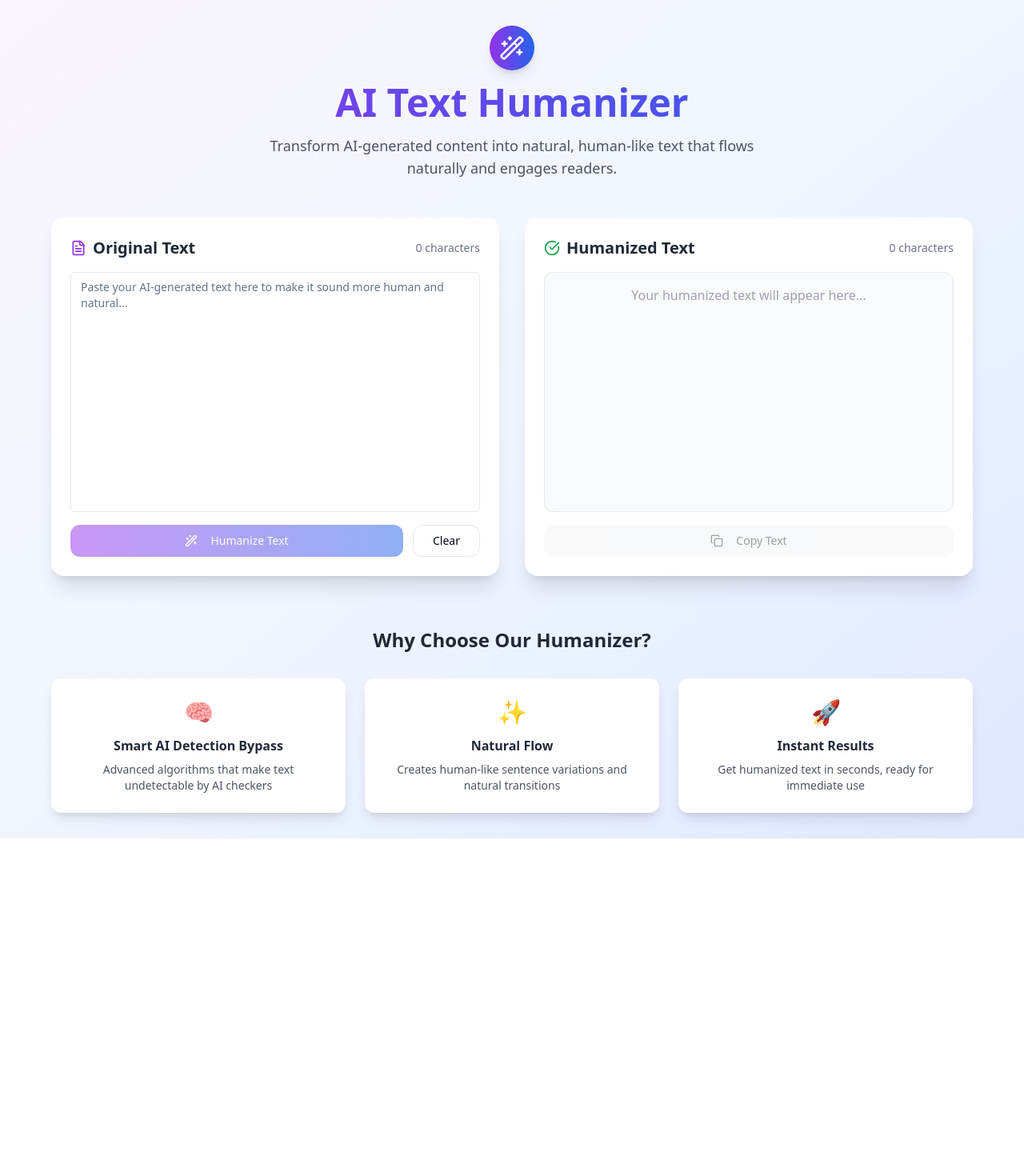
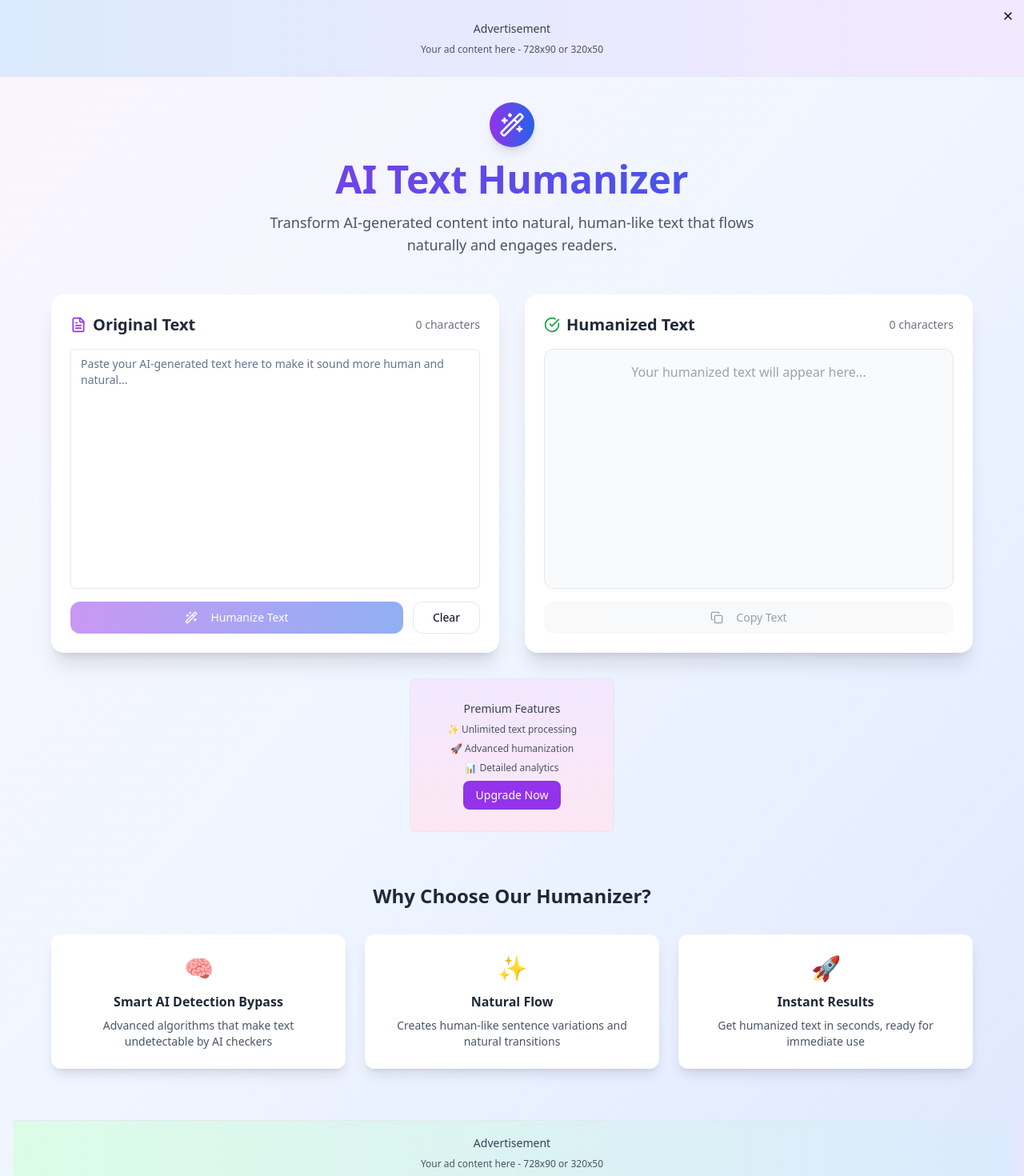
Before and after one commit to Erfantls/humanize-the-pharaoh, a React (Vite) app: page / in a window 1280 px wide. Shown: the top 1470 px of the page at 80% size. Before the commit the page ends 1048 px from the top, so only its background shows below. Built offline with nearby package versions, Linux system fonts and the light colour scheme.

Commit message:
Add popup ads for monetization
Implement popup ads to generate revenue.

```diff
--- /dev/null
+++ b/src/components/AdBanner.tsx
@@ -0,0 +1,58 @@
+
+import React from 'react';
+import { X } from 'lucide-react';
+
+interface AdBannerProps {
+  position: 'top' | 'bottom' | 'sidebar';
+  onClose?: () => void;
+}
+
+const AdBanner: React.FC<AdBannerProps> = ({ position, onClose }) => {
+  const getPositionClasses = () => {
+    switch (position) {
+      case 'top':
+        return 'w-full h-24 bg-gradient-to-r from-blue-100 to-purple-100 border-b';
+      case 'bottom':
+        return 'w-full h-20 bg-gradient-to-r from-green-100 to-blue-100 border-t';
+      case 'sidebar':
+        return 'w-64 h-48 bg-gradient-to-b from-purple-100 to-pink-100 border rounded-lg';
+      default:
+        return 'w-full h-20 bg-gray-100 border';
+    }
+  };
+
+  return (
+    <div className={`${getPositionClasses()} flex items-center justify-center relative animate-fade-in`}>
+      {onClose && (
+        <button
+          onClick={onClose}
+          className="absolute top-2 right-2 p-1 hover:bg-white/50 rounded-full transition-colors"
+        >
+          <X className="w-4 h-4" />
+        </button>
+      )}
+
+      <div className="text-center p-4">
+        <div className="text-sm font-medium text-gray-700 mb-2">
+          {position === 'sidebar' ? 'Premium Features' : 'Advertisement'}
+        </div>
+        <div className="text-xs text-gray-600">
+          {position === 'sidebar' ? (
+            <>
+              <div className="mb-2">✨ Unlimited text processing</div>
+              <div className="mb-2">🚀 Advanced humanization</div>
+              <div className="mb-2">📊 Detailed analytics</div>
+              <button className="bg-purple-600 text-white px-4 py-2 rounded-lg text-sm hover:bg-purple-700 transition-colors">
+                Upgrade Now
+              </button>
+            </>
+          ) : (
+            'Your ad content here - 728x90 or 320x50'
+          )}
+        </div>
+      </div>
+    </div>
+  );
+};
+
+export default AdBanner;
--- /dev/null
+++ b/src/components/PremiumModal.tsx
@@ -0,0 +1,68 @@
+
+import React from 'react';
+import { X, Check, Crown } from 'lucide-react';
+
+interface PremiumModalProps {
+  isOpen: boolean;
+  onClose: () => void;
+}
+
+const PremiumModal: React.FC<PremiumModalProps> = ({ isOpen, onClose }) => {
+  if (!isOpen) return null;
+
+  const features = [
+    'Unlimited text humanization',
+    'Advanced AI detection bypass',
+    'Priority processing speed',
+    'Custom humanization styles',
+    'Bulk text processing',
+    'API access',
+    'No advertisements',
+    '24/7 premium support'
+  ];
+
+  return (
+    <div className="fixed inset-0 bg-black/50 flex items-center justify-center z-50 animate-fade-in">
+      <div className="bg-white rounded-2xl p-8 max-w-md w-full mx-4 animate-scale-in">
+        <div className="flex items-center justify-between mb-6">
+          <div className="flex items-center">
+            <Crown className="w-6 h-6 text-yellow-500 mr-2" />
+            <h2 className="text-2xl font-bold text-gray-800">Go Premium</h2>
+          </div>
+          <button
+            onClick={onClose}
+            className="p-2 hover:bg-gray-100 rounded-full transition-colors"
+          >
+            <X className="w-5 h-5" />
+          </button>
+        </div>
+
+        <div className="mb-6">
+          <div className="text-center mb-4">
+            <div className="text-3xl font-bold text-purple-600">$9.99</div>
+            <div className="text-gray-600">per month</div>
+          </div>
+
+          <div className="space-y-3">
+            {features.map((feature, index) => (
+              <div key={index} className="flex items-center">
+                <Check className="w-5 h-5 text-green-500 mr-3 flex-shrink-0" />
+                <span className="text-gray-700">{feature}</span>
+              </div>
+            ))}
+          </div>
+        </div>
+
+        <button className="w-full bg-gradient-to-r from-purple-600 to-blue-600 text-white py-3 rounded-xl font-semibold hover:from-purple-700 hover:to-blue-700 transition-all duration-200 hover:scale-105">
+          Upgrade to Premium
+        </button>
+
+        <div className="text-center mt-4 text-sm text-gray-500">
+          Cancel anytime • 30-day money-back guarantee
+        </div>
+      </div>
+    </div>
+  );
+};
+
+export default PremiumModal;
--- /dev/null
+++ b/src/components/UsageLimiter.tsx
@@ -0,0 +1,61 @@
+
+import React from 'react';
+import { AlertTriangle, Crown } from 'lucide-react';
+
+interface UsageLimiterProps {
+  usageCount: number;
+  maxUsage: number;
+  onUpgrade: () => void;
+}
+
+const UsageLimiter: React.FC<UsageLimiterProps> = ({ usageCount, maxUsage, onUpgrade }) => {
+  const isLimitReached = usageCount >= maxUsage;
+  const isNearLimit = usageCount >= maxUsage * 0.8;
+
+  if (!isNearLimit) return null;
+
+  return (
+    <div className={`p-4 rounded-lg border-2 ${
+      isLimitReached
+        ? 'bg-red-50 border-red-200'
+        : 'bg-yellow-50 border-yellow-200'
+    } animate-fade-in`}>
+      <div className="flex items-center mb-2">
+        <AlertTriangle className={`w-5 h-5 mr-2 ${
+          isLimitReached ? 'text-red-500' : 'text-yellow-500'
+        }`} />
+        <h3 className="font-semibold text-gray-800">
+          {isLimitReached ? 'Usage Limit Reached' : 'Almost at Limit'}
+        </h3>
+      </div>
+
+      <p className="text-sm text-gray-600 mb-3">
+        {isLimitReached
+          ? `You've used all ${maxUsage} free humanizations today. Upgrade to continue.`
+          : `You've used ${usageCount} of ${maxUsage} free humanizations today.`
+        }
+      </p>
+
+      <div className="flex items-center justify-between">
+        <div className="flex-1 bg-gray-200 rounded-full h-2 mr-3">
+          <div
+            className={`h-2 rounded-full transition-all duration-300 ${
+              isLimitReached ? 'bg-red-500' : 'bg-yellow-500'
+            }`}
+            style={{ width: `${Math.min((usageCount / maxUsage) * 100, 100)}%` }}
+          />
+        </div>
+
+        <button
+          onClick={onUpgrade}
+          className="flex items-center bg-gradient-to-r from-purple-600 to-blue-600 text-white px-4 py-2 rounded-lg text-sm hover:from-purple-700 hover:to-blue-700 transition-all duration-200 hover:scale-105"
+        >
+          <Crown className="w-4 h-4 mr-1" />
+          Upgrade
+        </button>
+      </div>
+    </div>
+  );
+};
+
+export default UsageLimiter;
--- a/src/pages/Index.tsx
+++ b/src/pages/Index.tsx
@@ -5,13 +5,22 @@ import { Button } from '@/components/ui/button';
 import { Textarea } from '@/components/ui/textarea';
 import { useToast } from '@/hooks/use-toast';
 import { humanizeText } from '@/utils/textHumanizer';
+import AdBanner from '@/components/AdBanner';
+import PremiumModal from '@/components/PremiumModal';
+import UsageLimiter from '@/components/UsageLimiter';
 
 const Index = () => {
   const [inputText, setInputText] = useState('');
   const [outputText, setOutputText] = useState('');
   const [isProcessing, setIsProcessing] = useState(false);
   const [copied, setCopied] = useState(false);
+  const [showPremiumModal, setShowPremiumModal] = useState(false);
+  const [usageCount, setUsageCount] = useState(0);
+  const [showTopAd, setShowTopAd] = useState(true);
   const { toast } = useToast();
+
+  const MAX_FREE_USAGE = 5;
+  const isLimitReached = usageCount >= MAX_FREE_USAGE;
 
   const handleHumanize = async () => {
     if (!inputText.trim()) {
@@ -23,6 +32,11 @@ const Index = () => {
       return;
     }
 
+    if (isLimitReached) {
+      setShowPremiumModal(true);
+      return;
+    }
+
     setIsProcessing(true);
 
     // Simulate processing time for better UX
@@ -30,6 +44,7 @@ const Index = () => {
       const humanized = humanizeText(inputText);
       setOutputText(humanized);
       setIsProcessing(false);
+      setUsageCount(prev => prev + 1);
 
       toast({
         title: "Text humanized successfully!",
@@ -67,6 +82,14 @@ const Index = () => {
 
   return (
     <div className="min-h-screen bg-gradient-to-br from-purple-50 via-blue-50 to-indigo-100">
+      {/* Top Ad Banner */}
+      {showTopAd && (
+        <AdBanner
+          position="top"
+          onClose={() => setShowTopAd(false)}
+        />
+      )}
+
       {/* Header */}
       <div className="container mx-auto px-4 py-8">
         <div className="text-center mb-12 animate-fade-in">
@@ -81,6 +104,15 @@ const Index = () => {
           <p className="text-lg text-gray-600 max-w-2xl mx-auto">
             Transform AI-generated content into natural, human-like text that flows naturally and engages readers.
           </p>
+        </div>
+
+        {/* Usage Limiter */}
+        <div className="max-w-6xl mx-auto mb-8">
+          <UsageLimiter
+            usageCount={usageCount}
+            maxUsage={MAX_FREE_USAGE}
+            onUpgrade={() => setShowPremiumModal(true)}
+          />
         </div>
 
         {/* Main Interface */}
@@ -117,7 +149,7 @@ const Index = () => {
                   ) : (
                     <>
                       <Wand2 className="w-4 h-4 mr-2" />
-                      Humanize Text
+                      {isLimitReached ? 'Upgrade to Continue' : 'Humanize Text'}
                     </>
                   )}
                 </Button>
@@ -182,6 +214,11 @@ const Index = () => {
             </div>
           </div>
 
+          {/* Sidebar Ad */}
+          <div className="mt-8 flex justify-center">
+            <AdBanner position="sidebar" />
+          </div>
+
           {/* Features Section */}
           <div className="mt-16 text-center animate-fade-in">
             <h3 className="text-2xl font-bold text-gray-800 mb-8">Why Choose Our Humanizer?</h3>
@@ -212,7 +249,18 @@ const Index = () => {
             </div>
           </div>
         </div>
+
+        {/* Bottom Ad Banner */}
+        <div className="mt-16">
+          <AdBanner position="bottom" />
+        </div>
       </div>
+
+      {/* Premium Modal */}
+      <PremiumModal
+        isOpen={showPremiumModal}
+        onClose={() => setShowPremiumModal(false)}
+      />
     </div>
   );
 };
```
